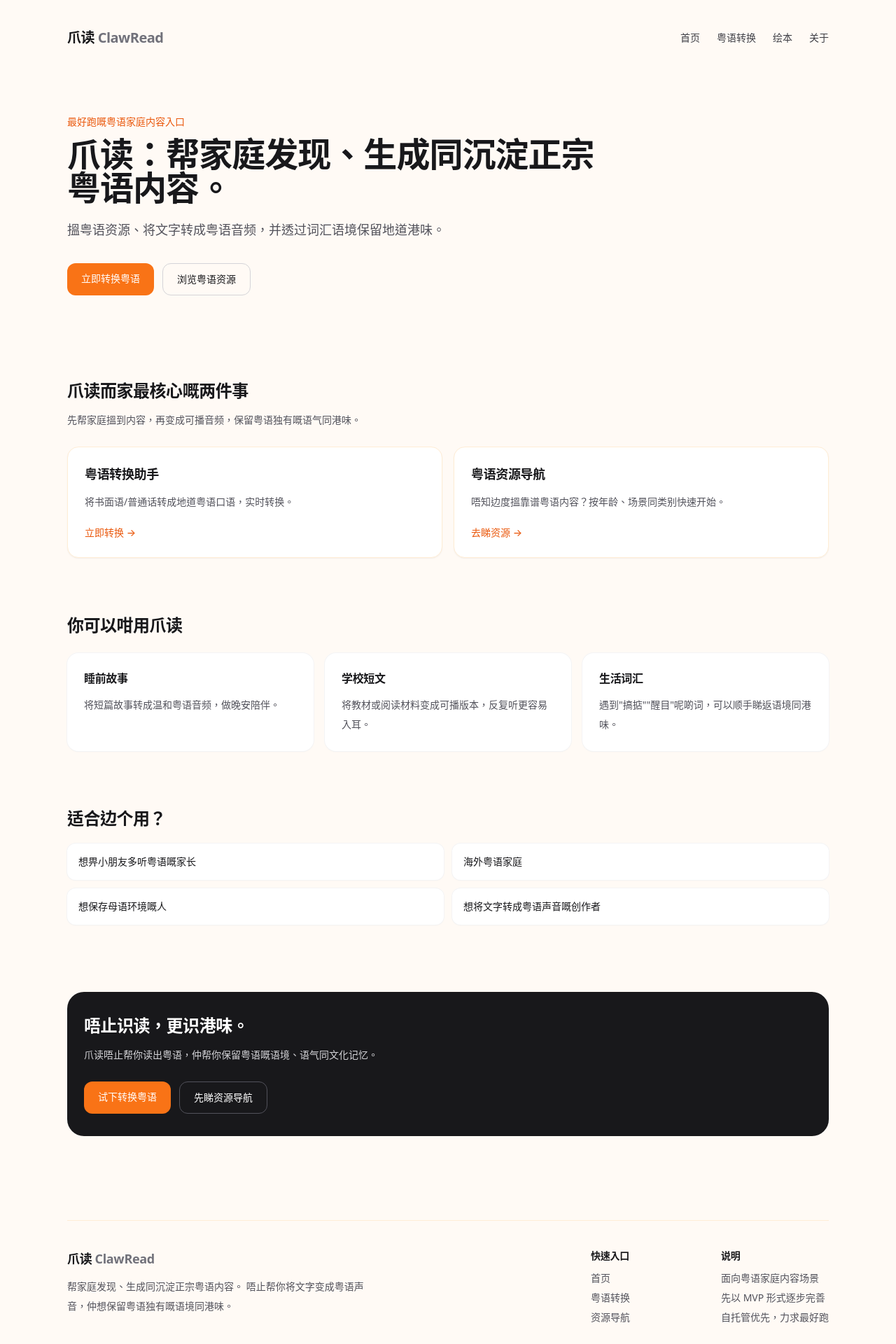
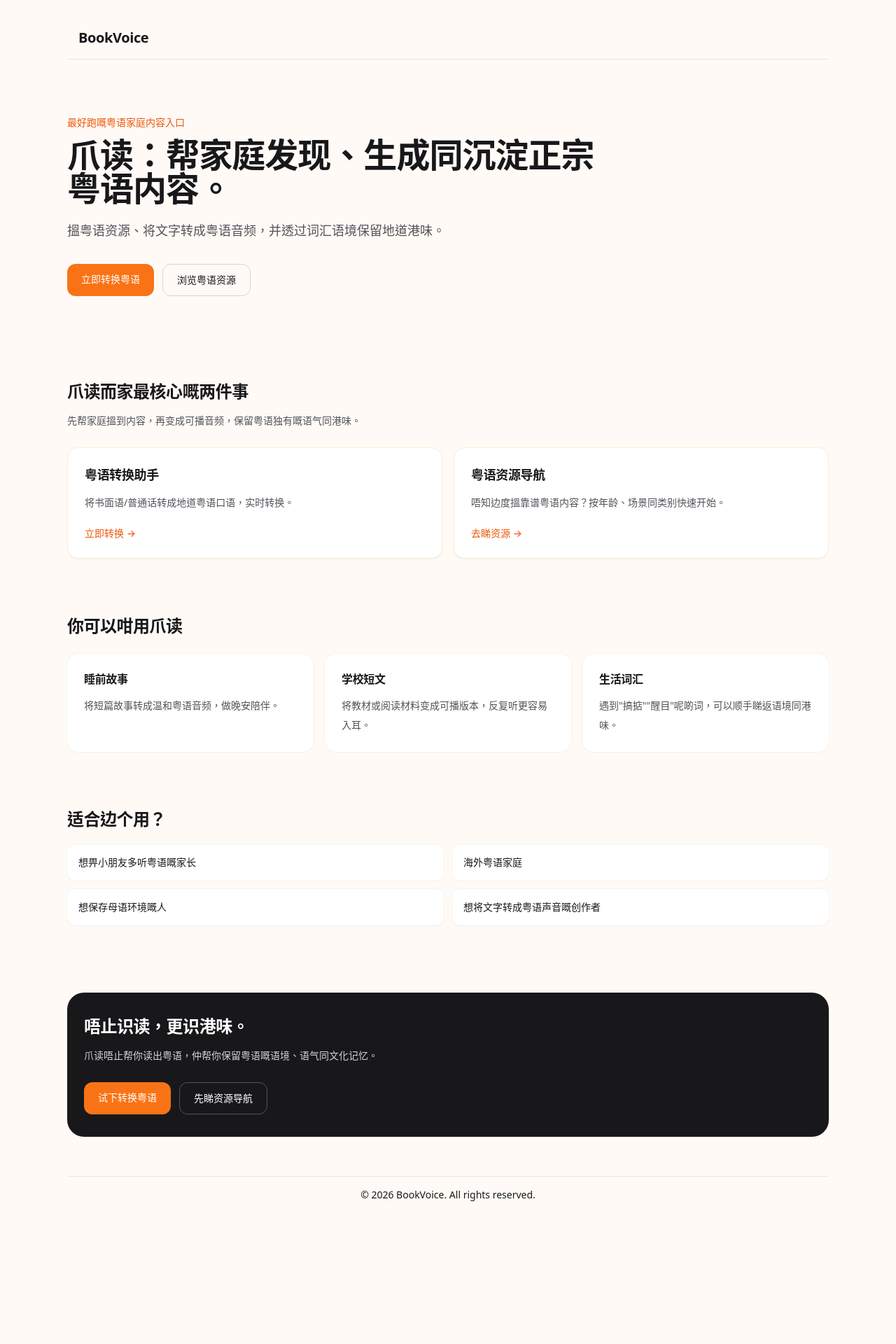
Before and after one commit to pu873967671-code/bookvoice, a Next.js app in the folder apps/web/: page / in a window 1280 px wide. Shown: the top 1920 px of the page at 70% size. After the commit the page ends 1757 px from the top, so only its background shows below. Built offline with nearby package versions, Linux system fonts and the light colour scheme.

Commit message:
feat: add SiteHeader and SiteFooter components

```diff
--- a/apps/web/components/layout/SiteFooter.tsx
+++ b/apps/web/components/layout/SiteFooter.tsx
@@ -1,49 +1,11 @@
-import Link from 'next/link';
-
 export function SiteFooter() {
   return (
-    <footer className="mt-16 border-t border-orange-100 py-10">
-      <div className="flex flex-col gap-8 md:flex-row md:items-start md:justify-between">
-        <div className="max-w-md">
-          <h2 className="text-lg font-semibold">
-            爪读 <span className="text-zinc-500">ClawRead</span>
-          </h2>
-          <p className="mt-3 text-sm leading-7 text-zinc-600">
-            帮家庭发现、生成同沉淀正宗粤语内容。
-            唔止帮你将文字变成粤语声音，仲想保留粤语独有嘅语境同港味。
-          </p>
-        </div>
-
-        <div className="grid gap-8 sm:grid-cols-2">
-          <div>
-            <h3 className="text-sm font-semibold text-zinc-900">快速入口</h3>
-            <div className="mt-3 flex flex-col gap-2 text-sm text-zinc-600">
-              <Link href="/" className="hover:text-orange-600">
-                首页
-              </Link>
-              <Link href="/translate" className="hover:text-orange-600">
-                粤语转换
-              </Link>
-              <Link href="/resources" className="hover:text-orange-600">
-                资源导航
-              </Link>
-            </div>
-          </div>
-
-          <div>
-            <h3 className="text-sm font-semibold text-zinc-900">说明</h3>
-            <div className="mt-3 flex flex-col gap-2 text-sm text-zinc-600">
-              <p>面向粤语家庭内容场景</p>
-              <p>先以 MVP 形式逐步完善</p>
-              <p>自托管优先，力求最好跑</p>
-            </div>
-          </div>
-        </div>
-      </div>
-
-      <div className="mt-8 text-xs text-zinc-500">
-        © {new Date().getFullYear()} ClawRead / 爪读
+    <footer className="border-t mt-auto">
+      <div className="container mx-auto px-4 py-4">
+        <p className="text-sm text-muted-foreground text-center">
+          © 2026 BookVoice. All rights reserved.
+        </p>
       </div>
     </footer>
-  );
+  )
 }
--- a/apps/web/components/layout/SiteHeader.tsx
+++ b/apps/web/components/layout/SiteHeader.tsx
@@ -1,66 +1,9 @@
-'use client';
-
-import Link from 'next/link';
-import { useState } from 'react';
-
-const navItems = [
-  { label: '首页', href: '/' },
-  { label: '粤语转换', href: '/translate' },
-  { label: '绘本', href: '/resources' },
-  { label: '关于', href: '/about' },
-];
-
 export function SiteHeader() {
-  const [open, setOpen] = useState(false);
-
   return (
-    <header className="py-4">
-      <div className="flex items-center justify-between">
-        <Link href="/" className="text-xl font-bold tracking-tight">
-          爪读 <span className="text-zinc-500 font-semibold">ClawRead</span>
-        </Link>
-
-        {/* desktop nav */}
-        <nav className="hidden items-center gap-6 text-sm md:flex">
-          {navItems.map((item) => (
-            <Link
-              key={item.href}
-              href={item.href}
-              className="text-zinc-700 transition hover:text-orange-600"
-            >
-              {item.label}
-            </Link>
-          ))}
-        </nav>
-
-        {/* mobile menu button */}
-        <button
-          type="button"
-          onClick={() => setOpen((v) => !v)}
-          className="inline-flex items-center justify-center rounded-xl border border-zinc-300 bg-white px-3 py-2 text-sm md:hidden"
-          aria-label="打开导航菜单"
-        >
-          {open ? '关闭' : '菜单'}
-        </button>
+    <header className="border-b">
+      <div className="container mx-auto px-4 py-4">
+        <h1 className="text-xl font-bold">BookVoice</h1>
       </div>
-
-      {/* mobile nav */}
-      {open && (
-        <div className="mt-4 rounded-2xl border border-zinc-200 bg-white p-3 shadow-sm md:hidden">
-          <nav className="flex flex-col">
-            {navItems.map((item) => (
-              <Link
-                key={item.href}
-                href={item.href}
-                onClick={() => setOpen(false)}
-                className="rounded-xl px-3 py-3 text-sm text-zinc-700 hover:bg-orange-50 hover:text-orange-700"
-              >
-                {item.label}
-              </Link>
-            ))}
-          </nav>
-        </div>
-      )}
     </header>
-  );
+  )
 }
```
